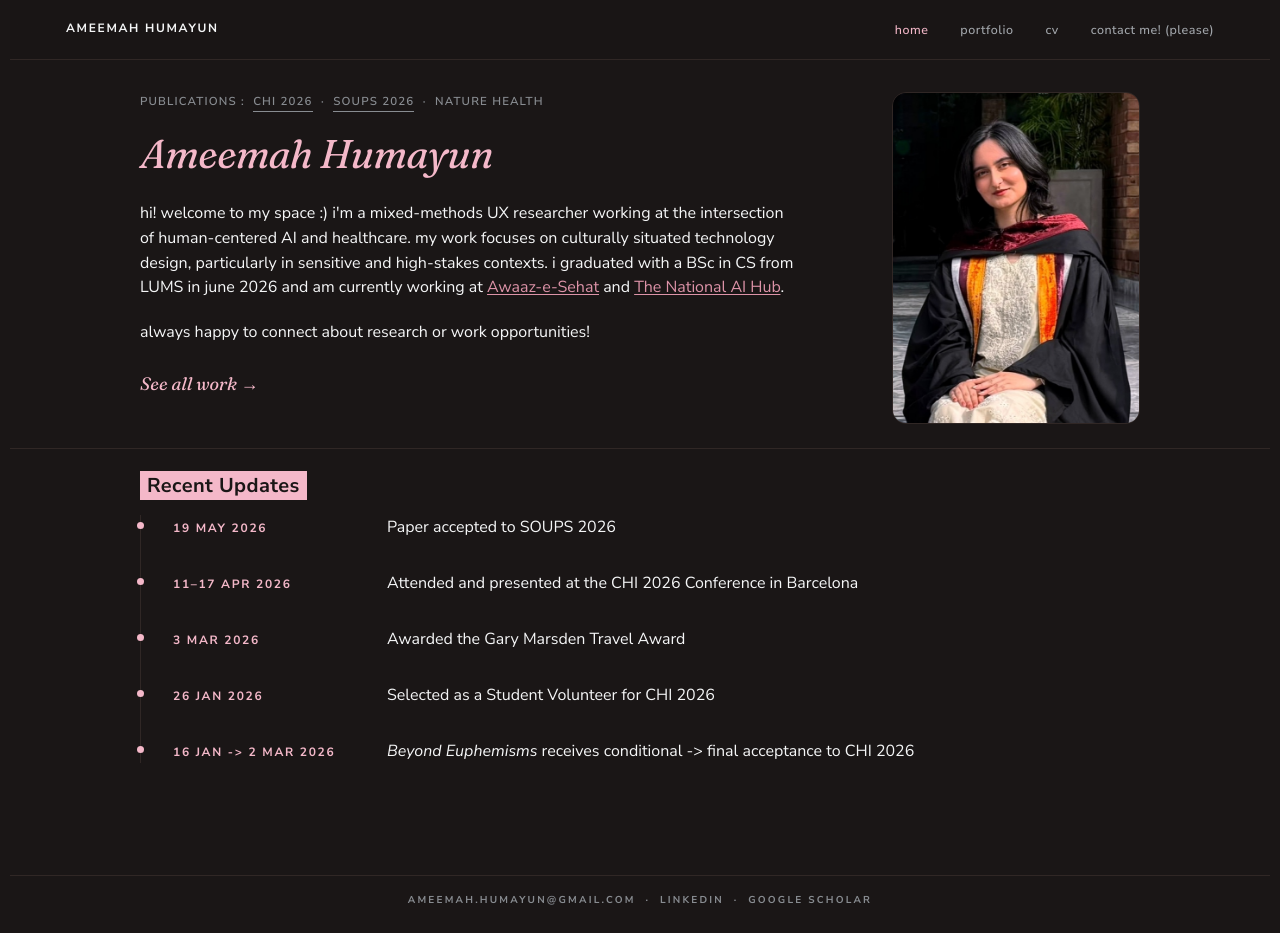
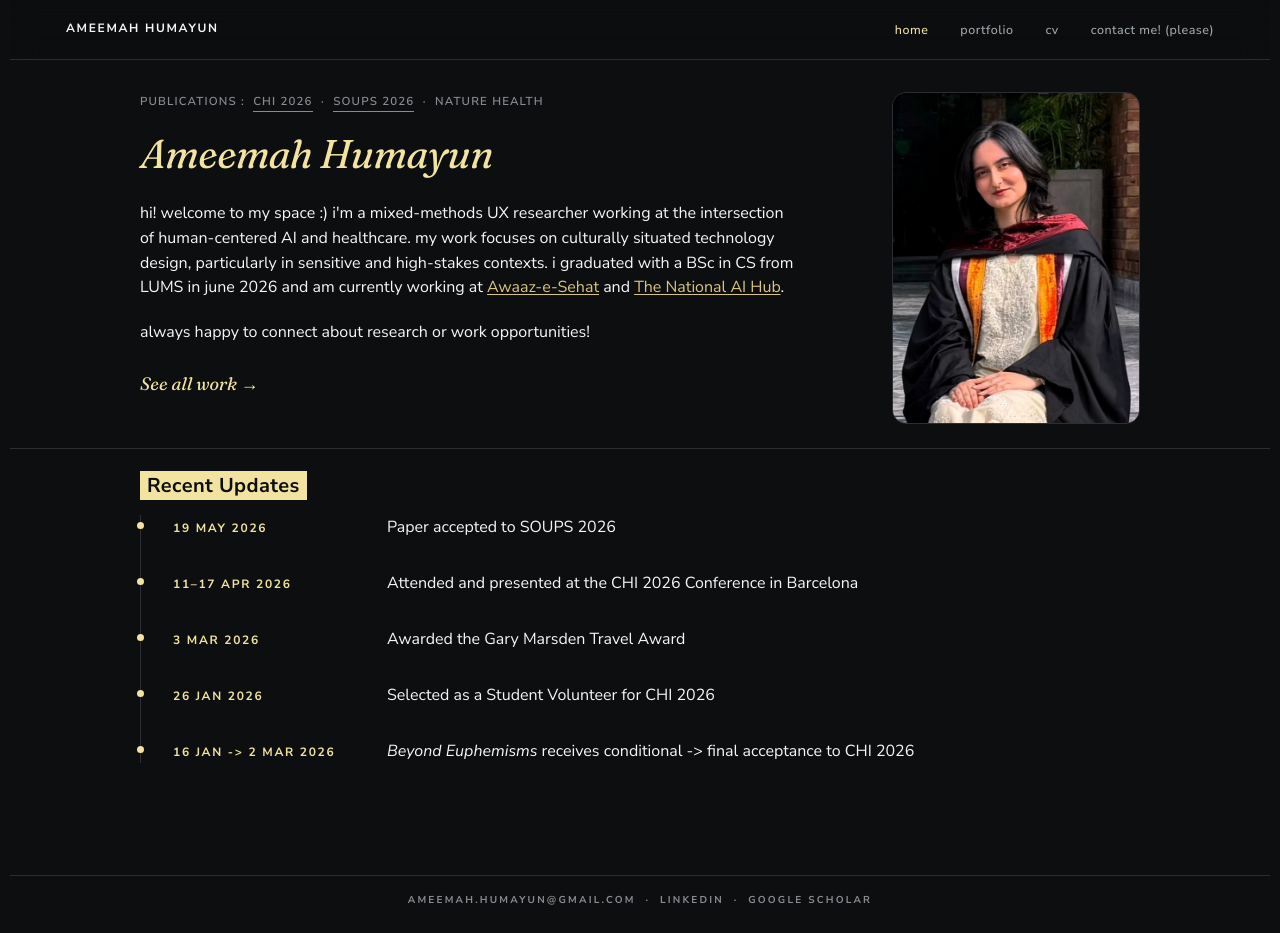
Before and after one commit to ameemahumayun/ameemahumayun.github.io, a Jekyll site: the page built from index.html, in a window 1280 px wide and 933 px high. Built offline with Jekyll 4.4.1, drawn with Linux system fonts in a browser that asks for light colours.

Commit message:
Replace chocolate-brown+pink with cool black+butter-yellow
Drops the brown/pink combo per feedback ("not fun") in favor of the
cool stark near-black background paired with a butter-yellow accent.
This is now the live default, not a toggleable alternate — no theme
switcher exists yet.

Co-Authored-By: Claude Sonnet 5 <noreply@anthropic.com>
Claude-Session: https://claude.ai/code/session_01RCzM7zTsD8mFw1QLJ4sgHP

```diff
--- a/assets/css/tokens.css
+++ b/assets/css/tokens.css
@@ -1,15 +1,14 @@
 /* ==========================================================================
    TOKENS.CSS — Design System Single Source of Truth
    --------------------------------------------------------------------------
-   Chocolate Dark Editorial. Every color, type size, spacing value, and
-   layout constant lives here as a CSS custom property. Change a value here
-   and it propagates everywhere. No raw values should appear in any other
-   CSS file.
+   Cool Dark Editorial. Every color, type size, spacing value, and layout
+   constant lives here as a CSS custom property. Change a value here and it
+   propagates everywhere. No raw values should appear in any other CSS file.
 
    DESIGN LANGUAGE SUMMARY
-   - Concept:   Chocolate dark editorial. Reads like a printed research monograph.
-   - Color:     Deep chocolate-brown base, high-contrast light body text,
-                single baby-pink accent.
+   - Concept:   Cool dark editorial. Reads like a printed research monograph.
+   - Color:     Cool stark near-black base, high-contrast light body text,
+                single butter-yellow accent.
    - Type:      Nunito Sans (structural) + Fraunces italic (editorial voice).
                 Romanized Urdu always = Fraunces italic + accent. The signature.
    - Structure: Hairline rules over boxes. Lines, not cards, by default.
@@ -19,23 +18,23 @@
 :root {
 
   /* ----- COLOR ----------------------------------------------------------- */
-  --color-bg:           #1a1616;  /* deep grey-black, reddish-brown undertone */
-  --color-bg-lift:      #241e1e;  /* slightly raised panels */
-  --color-bg-card:      #2c2424;  /* contained blocks */
-  --color-bg-card-deep: #362b2a;  /* deepest surface */
-  --color-bg-terminal:  #0d0b0c;  /* code / failure-output blocks */
+  --color-bg:           #0d0e10;  /* cool stark near-black base */
+  --color-bg-lift:      #17181b;  /* slightly raised panels */
+  --color-bg-card:      #1e1f23;  /* contained blocks */
+  --color-bg-card-deep: #24262b;  /* deepest surface */
+  --color-bg-terminal:  #060708;  /* code / failure-output blocks */
 
   --color-text:         #d7d9dc;  /* body — cool light grey */
   --color-text-strong:  #f5f6f7;  /* headings, emphasis — near white */
   --color-text-soft:    #a3a7ac;  /* secondary text */
   --color-text-mute:    #888c91;  /* labels, captions */
 
-  --color-border:       #302725;  /* hairlines */
-  --color-border-soft:  #221b1b;  /* faint dividers */
-  --color-rule:         #382d2c;  /* tag borders, tracks */
+  --color-border:       #2c2e33;  /* hairlines */
+  --color-border-soft:  #222327;  /* faint dividers */
+  --color-rule:         #34363c;  /* tag borders, tracks */
 
-  --color-accent:       #f4b8c9;  /* baby pink */
-  --color-accent-deep:  #dd93a8;
+  --color-accent:       #f2e3a0;  /* butter yellow */
+  --color-accent-deep:  #d9c67e;
 
   --color-selection-bg: var(--color-accent);
   --color-selection-fg: var(--color-bg);
```
